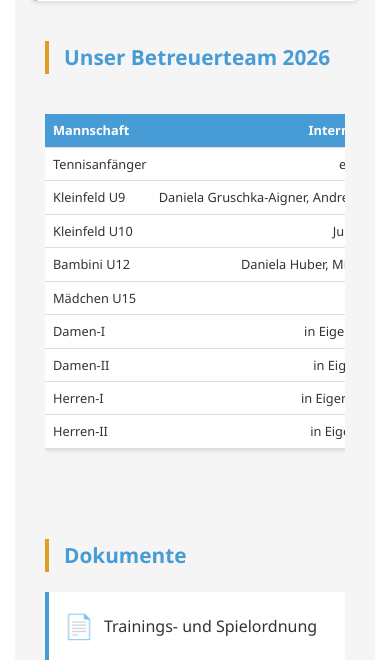
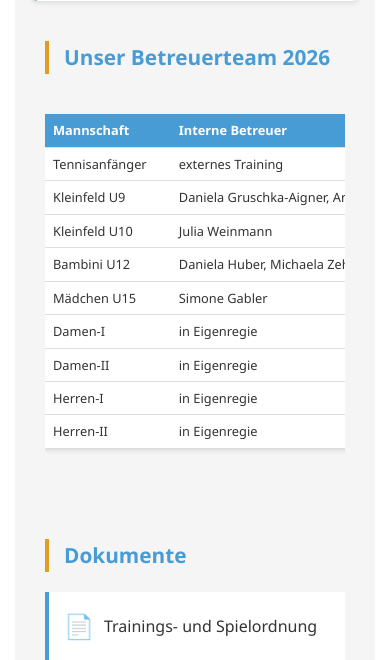
Before and after one commit to tc-oberpoering/tc-oberpoering.github.io, a PHP site: page /training.html in a window 390 px wide. Shown: the part 1412-2072 px from the top of the page. Run offline with PHP 8.4, Linux system fonts and the light colour scheme.

Commit message:
Update website

```diff
--- a/css/responsive.css
+++ b/css/responsive.css
@@ -115,27 +115,21 @@
         overflow-x: auto;
     }
 
-    /* Make tables horizontally scrollable on small and medium screens.
-       We don't wrap HTML tables in extra markup across the site, so
-       enable scrolling on the table element itself. */
+    /* Keep table display semantics for proper header/body alignment,
+       but allow horizontal scrolling inside the page container so
+       wide tables remain accessible without breaking column alignment. */
+    .container {
+        overflow-x: auto;
+        -webkit-overflow-scrolling: touch;
+    }
+
     .match-table,
     .board-table,
     .schedule-table,
     table {
-        display: block;
         width: 100%;
-        max-width: 100%;
-        overflow-x: auto;
-        -webkit-overflow-scrolling: touch;
-        white-space: nowrap; /* keep columns on single line so horizontal scroll appears */
-    }
-
-    /* Keep table rows structured but allow horizontal overflow for cells */
-    table thead,
-    table tbody,
-    table tr {
-        display: table;
-        width: 100%;
+        max-width: none;
+        white-space: nowrap; /* prefer horizontal scroll over wrapping */
         table-layout: auto;
     }
 
```
